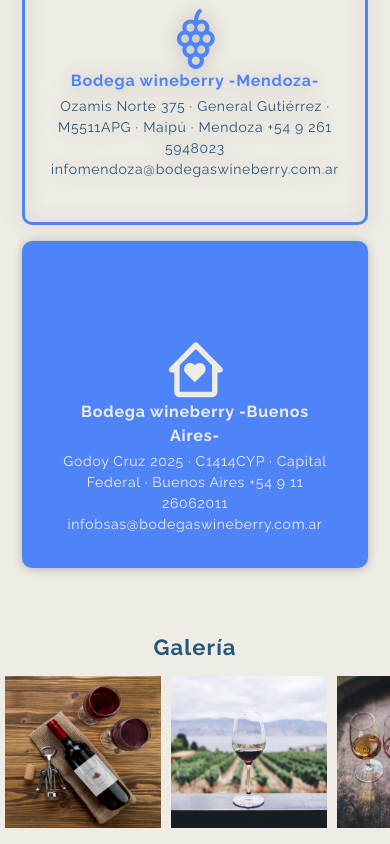
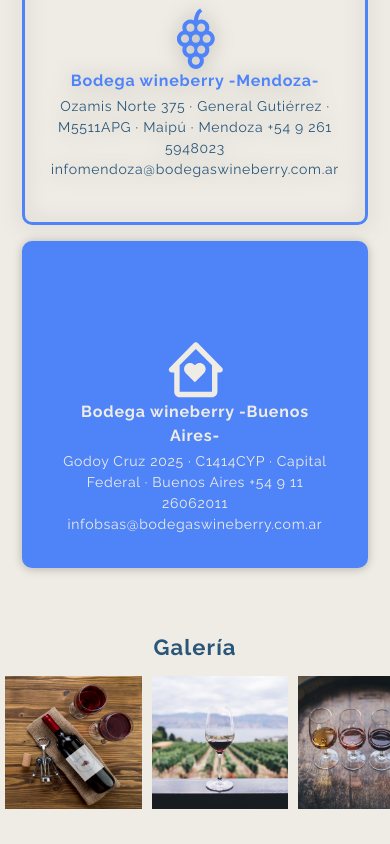
Before and after one commit to frontendcafe/cmyk-blueberry, a React (Create React App) app: page / in a window 390 px wide. Shown: the part 1084-1928 px from the top of the page. Built offline with nearby package versions, Linux system fonts and the light colour scheme; a web font is replaced by a local one.

Commit message:
Arreglo de vista mobile en otros navegadores

```diff
--- a/src/components/Gallery/styles.scss
+++ b/src/components/Gallery/styles.scss
@@ -13,7 +13,6 @@
 
     &__grid {
         display: flex;
-        align-items: center;
         overflow: auto;
         scroll-snap-type: x proximity;
 
@@ -22,9 +21,8 @@
         }
 
         .img--square{
-            max-width: 400px;
-            width: 40%;
-            height: auto;
+            width: 400px;
+            max-width: 35%;
         }
 
         img {
@@ -77,8 +75,7 @@
             }
 
             .img--square{
-                width: 100%;
-                height: auto;
+                max-width: 100%;
             }
 
             img {
```
